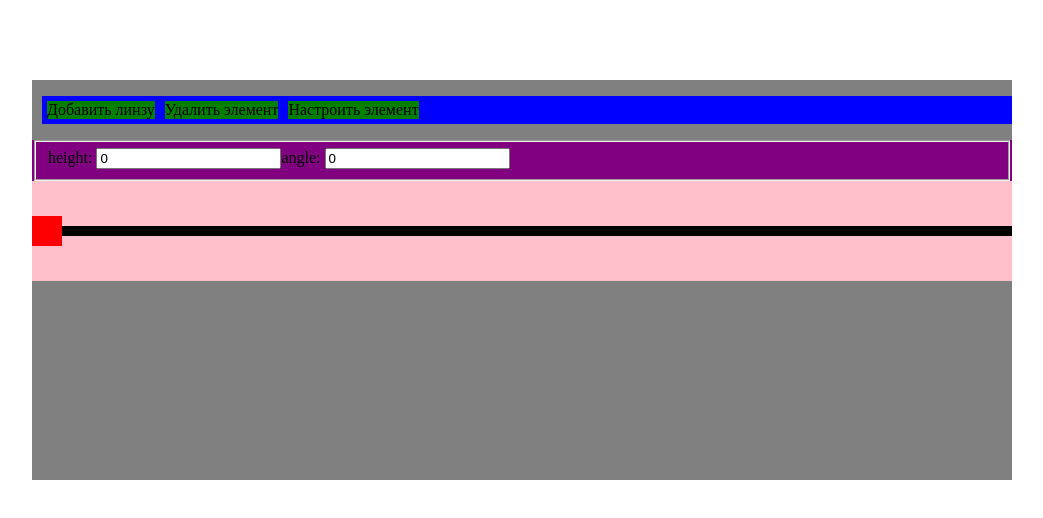
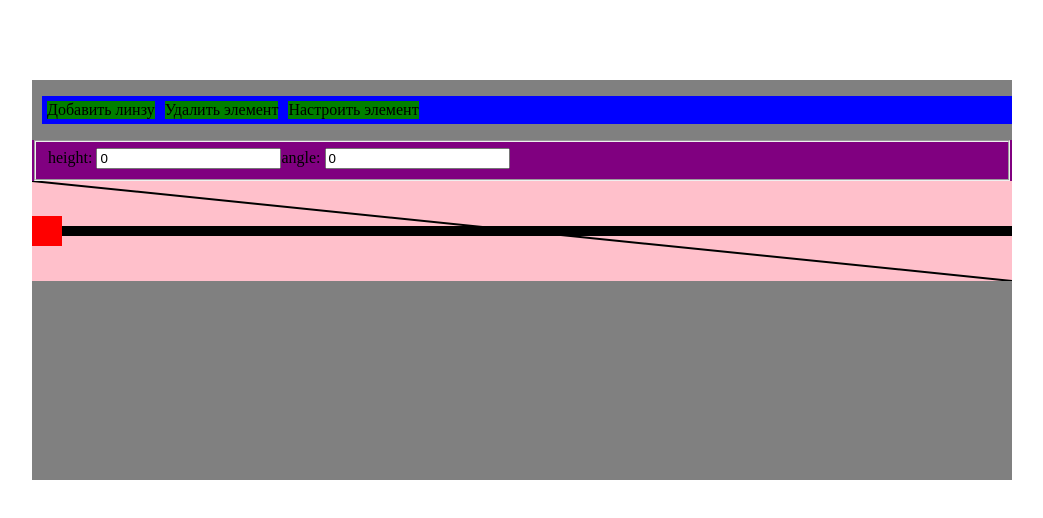
Before and after one commit to ynoplanetashka2/psu_works, a React (Vite) app in the folder optics-matrix/: page / in a window 1280 px wide. Shown: the top 518 px of the page, without its empty margins (118-1161 px from the left). Built offline with nearby package versions, Linux system fonts and the light colour scheme.

Commit message:
added BeamPath-comp

```diff
--- /dev/null
+++ b/optics-matrix/src/components/BeamPath.tsx
@@ -0,0 +1,22 @@
+import { useMeasure } from "react-use";
+
+type Props = {
+  style?: React.HTMLAttributes<SVGSVGElement>["style"];
+};
+
+export function BeamPath({ style = {} }: Props) {
+  const [containerRef, { width, height }] = useMeasure<SVGSVGElement>();
+  const pathLine = width > 0 ? `M0 0 L${width} ${height}` : "";
+  return (
+    <svg style={style} ref={containerRef}>
+      <path
+        d={pathLine}
+        style={{
+          stroke: "black",
+          strokeWidth: "2px",
+          fill: "none",
+        }}
+      />
+    </svg>
+  );
+}
--- a/optics-matrix/src/components/OpticCanvas.tsx
+++ b/optics-matrix/src/components/OpticCanvas.tsx
@@ -1,4 +1,5 @@
 import { BeamVector } from "../optics-matrix-model/BeamVector";
+import { BeamPath } from "./BeamPath";
 import { Lens } from "./Lens";
 import { MainOpticLine } from "./MainOpticLine";
 
@@ -61,6 +62,10 @@ export function OpticCanvas({
         }}
         onClick={(ratio) => onLineClick && onLineClick(ratio)}
       />
+      <BeamPath style={{
+        width: '100%',
+        height: '100%',
+      }} />
     </div>
   );
 }
```
